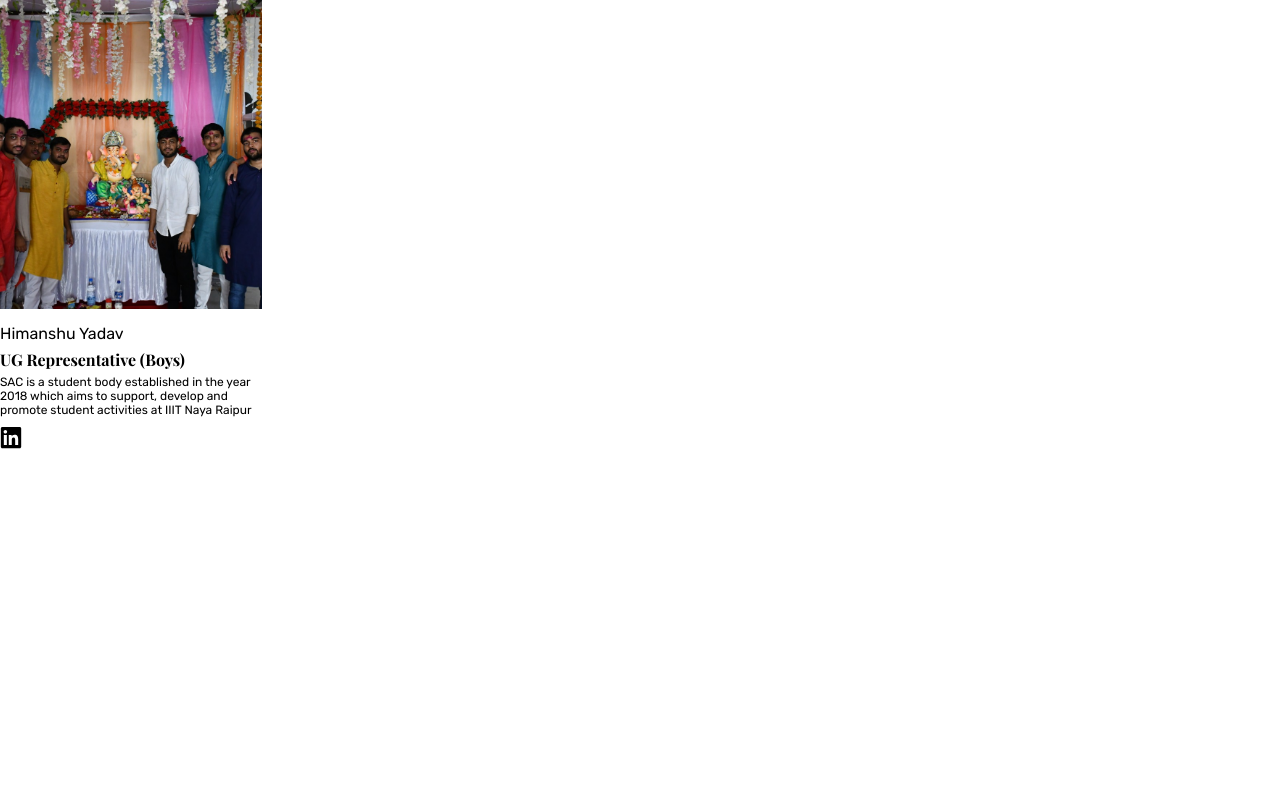
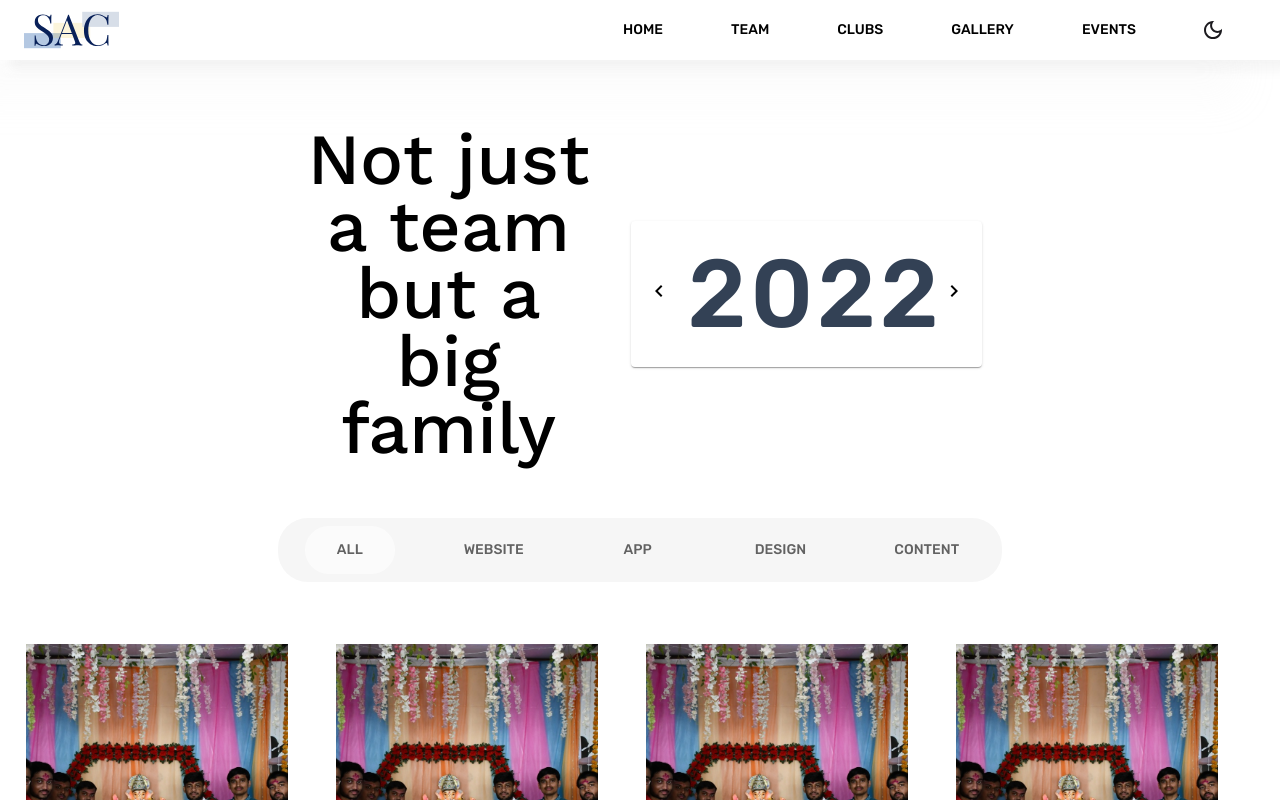
Before and after one commit to Student-Activity-Center-IIIT-NR/sac-website, a Next.js app: page /team in a window 1280 px wide. Shown: the top 800 px of the page. Built offline with nearby package versions, Linux system fonts and the light colour scheme.

Commit message:
all teams subsection , pill added, basic layout also created

```diff
--- /dev/null
+++ b/features/team/components/TeamContent.tsx
@@ -0,0 +1,64 @@
+import React from "react";
+import Card from "./Card";
+import TeamLinks from "./TeamLinks";
+import { Typography } from "@mui/material";
+import Grid2 from "@mui/material/Unstable_Grid2/Grid2";
+
+function TeamContent() {
+  return (
+    <>
+      <Grid2 sx={{ mt: 2 }} container spacing={1.5} justifyContent="center">
+        {TeamLinks.map((item, index) => {
+          return (
+            <>
+              <Grid2 xs={2.99} display="flex" flexDirection={"column"} gap={2} key={index}>
+                <Card />
+              </Grid2>
+            </>
+          );
+        })}
+      </Grid2>
+
+      {TeamLinks.filter((item) => item.name != "All").map((item, index) => {
+        return (
+          <>
+            <Typography
+              variant={"h1"}
+              fontWeight={400}
+              fontSize={"55px"}
+              fontFamily={"Work Sans"}
+              textAlign={"center"}
+              fontStyle={"normal"}
+              key={index}
+            >
+
+              {item.teamName}
+            </Typography>
+
+            <Grid2 container spacing={1.5} justifyContent="center">
+              {TeamLinks.filter((child) => child.name == item.name).map(
+                (item, index) => {
+                  return (
+                    <>
+                      <Grid2
+                        xs={2.99}
+                        display="flex"
+                        flexDirection={"column"}
+                        gap={2}
+                        key={index}
+                      >
+                        <Card />
+                      </Grid2>
+                    </>
+                  );
+                }
+              )}
+            </Grid2>
+          </>
+        );
+      })}
+    </>
+  );
+}
+
+export default TeamContent;
--- /dev/null
+++ b/features/team/components/TeamHeader/HedaerBox.tsx
@@ -0,0 +1,52 @@
+import React, { useState } from "react";
+import { Button, Typography,Card } from "@mui/material";
+import KeyboardArrowLeftIcon from "@mui/icons-material/KeyboardArrowLeft";
+import KeyboardArrowRightIcon from "@mui/icons-material/KeyboardArrowRight";
+import TimerIcon from "@mui/icons-material/Timer";
+
+function HedaerBox() {
+  const [year, setYear] = useState(new Date().getFullYear());
+
+  const yearDecrement = () => {
+    setYear(year - 1);
+  };
+
+  const yearIncrement = () => {
+    setYear(year + 1);
+  };
+
+  return (
+    <>
+      <Card sx={{p:2}}>
+      <div style={{width:'2rem',margin:"auto"}}>{year != new Date().getFullYear() ? <TimerIcon /> : null}</div>
+
+      <div style={{display:'flex',justifyContent:'center',alignItems:'center'}}>
+      <h1 onClick={yearDecrement}>
+            <KeyboardArrowLeftIcon />
+          </h1>
+          <Typography
+            variant="h1"
+            color="#334155"
+            textAlign={"left"}
+            fontSize={"96px"}
+            fontWeight={500}
+            lineHeight={"114px"}
+            letterSpacing={"0.03571em"}
+            pl={2}
+          >
+            {year}
+          </Typography>
+
+          {year < new Date().getFullYear() + 1 ? (
+            <h1 onClick={yearIncrement}>
+              {" "}
+              <KeyboardArrowRightIcon />
+            </h1>
+          ) : null}
+      </div>
+      </Card>
+    </>
+  );
+}
+
+export default HedaerBox;
--- /dev/null
+++ b/features/team/components/TeamHeader/TeamHeader.tsx
@@ -0,0 +1,34 @@
+import React from "react";
+import HedaerBox from "./HedaerBox";
+import { Box, Typography } from "@mui/material";
+
+function TeamHeader() {
+  return (
+    <>
+      <Box style={{width:'56%',margin:'auto'}}>
+        <div style={{display:'flex',alignItems:'center',justifyContent:'center'}}>
+        <Typography
+          variant={"h1"}
+          fontWeight={"450"}
+          fontSize={"4.5rem"}
+          fontFamily={"Work Sans"}
+          lineHeight={"4.2rem"}
+          textAlign={"center"}
+          fontStyle={"normal"}
+          padding={"1rem"}
+        >
+          Not just a team
+          <br />
+          but a big family
+        </Typography>
+        <div style={{padding:'1rem'}}>
+          <HedaerBox />
+        </div>
+        </div>
+
+      </Box>
+    </>
+  );
+}
+
+export default TeamHeader;
--- /dev/null
+++ b/features/team/components/TeamLinks.tsx
@@ -0,0 +1,24 @@
+const TeamLinks = [
+    {
+      teamName :  "All",
+      name: "All",
+    },
+    {
+      teamName : "Website Management Team",
+      name: "Website",
+    },
+    {
+      teamName : "App Management Team",
+      name: "App",
+    },
+    {
+      teamName : "Design Team",
+      name: "Design",
+    },
+    {
+      teamName : "Content Writer Team",
+      name: "Content",
+    },
+  ];
+
+  export default TeamLinks;
--- /dev/null
+++ b/features/team/components/TeamNavbar.tsx
@@ -0,0 +1,45 @@
+import React from "react";
+import TeamLinks from "./TeamLinks";
+import { Box, Tab } from "@mui/material";
+
+function TeamNavbar({ handleTabs,value,setValue } : {handleTabs:any,value:any,setValue:any}) {
+
+  return (
+    <>
+      <Box
+        sx={{
+          width: "56.5%",
+          bgcolor: "#F6F6F6",
+          borderRadius: "30px",
+          py: 1,
+          my: 5,
+        }}
+        m="auto"
+      >
+        <div
+          className="tab_animation"
+          style={{ display: "flex", justifyContent: "space-around" }}
+        >
+          {TeamLinks.map((item, index) => {
+            return (
+              <>
+                <Tab key={index}
+                  label={item.name}
+                  sx={{
+                    background: value == item.name ? "white" : null,
+                    borderRadius: value == item.name ? "30px" : null,
+                    transition:
+                      value == item.name ? "transform .5s ease" : null,
+                  }}
+                  onClick={() => handleTabs(item.name)}
+                />
+              </>
+            );
+          })}
+        </div>
+      </Box>
+    </>
+  );
+}
+
+export default TeamNavbar;
--- /dev/null
+++ b/layouts/TeamLayout.tsx
@@ -0,0 +1,40 @@
+import { useState } from "react";
+import { Container, Stack } from "@mui/system";
+import { useInView } from "react-intersection-observer";
+import { BrandInViewContext } from "../contexts/HeaderContext";
+import NavBar from "../components/NavBar";
+import TeamHeader from "../features/team/components/TeamHeader/TeamHeader";
+import { ReactNode } from "react";
+import Footer from "../components/footer/Footer";
+import TeamNavbar from "../features/team/components/TeamNavbar";
+
+type Props = {
+  children?: ReactNode;
+};
+
+function TeamLayout({ children }: Props) {
+  const { ref, inView } = useInView({ threshold: 0 });
+
+  const [value, setValue] = useState("All");
+
+  const handleTabs = (tabvalue:any ) => {
+    setValue(tabvalue);
+    console.log(value)
+  }
+
+  return (
+    <Stack>
+      <BrandInViewContext.Provider value={{ inView }}>
+        <NavBar />
+        <TeamHeader />
+        <TeamNavbar handleTabs={handleTabs} value={value} setValue = {setValue} />
+        <Container maxWidth="xl">
+          <Stack gap="78px">{children}</Stack>
+        </Container>
+        <Footer />
+      </BrandInViewContext.Provider>
+    </Stack>
+  );
+}
+
+export default TeamLayout;
--- a/pages/team.tsx
+++ b/pages/team.tsx
@@ -1,17 +1,40 @@
+// import Head from "next/head";
+// import React from "react";
+// import Card from "../features/team/components/Card";
+
+// const Team = () => {
+//   return (
+//     <>
+//       <Head>
+//         <title>SAC Team</title>
+//       </Head>
+//       {/* <div>Welcome to the team page</div> */}
+//       <Card />
+//     </>
+//   );
+// };
+
+// export default Team;
+
 import Head from "next/head";
 import React from "react";
 import Card from "../features/team/components/Card";
+import TeamContent from "../features/team/components/TeamContent";
+import TeamLayout from "../layouts/TeamLayout";
 
-const Team = () => {
+function Team() {
   return (
-    <>
+    <div>
       <Head>
-        <title>SAC Team</title>
+        <title>SAC | Team</title>
+        <link rel="icon" href="/favicon.ico" />
       </Head>
-      {/* <div>Welcome to the team page</div> */}
-      <Card />
-    </>
-  );
-};
 
-export default Team;
+      <TeamLayout>
+        <TeamContent/>
+      </TeamLayout>
+    </div>
+  )
+}
+
+export default Team
```
Also changed, not shown: 1 other file (tests, documents, lock files or other folders).
